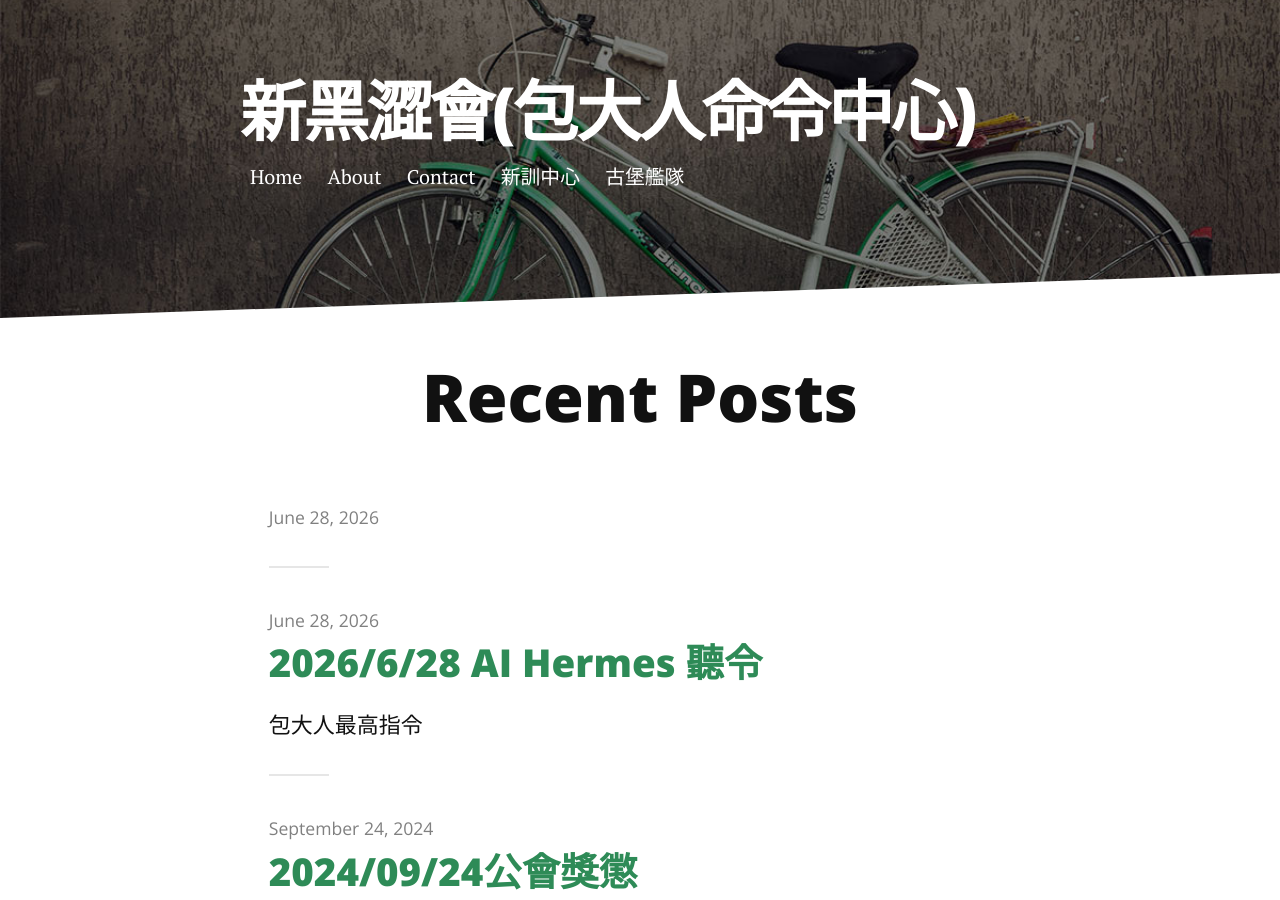
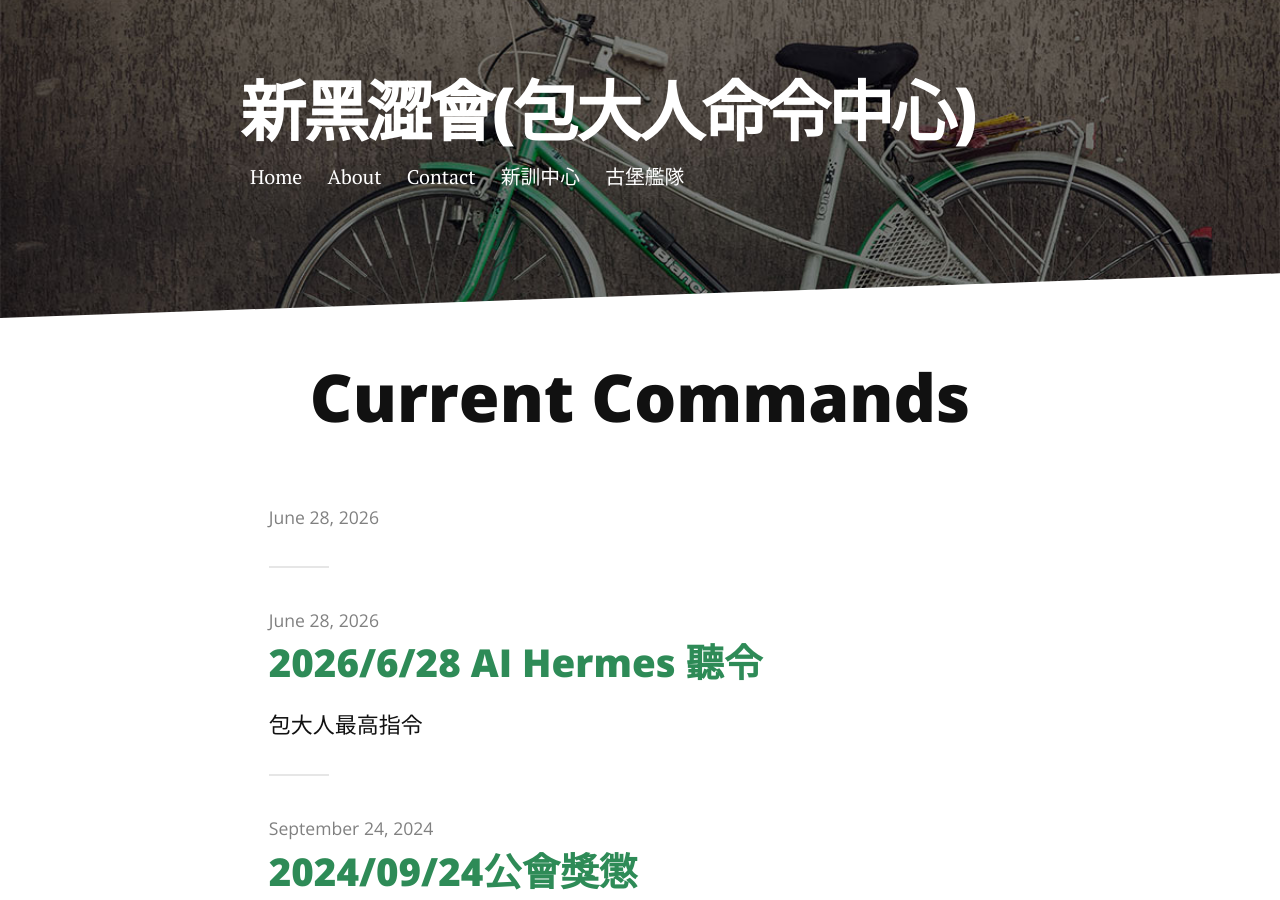
Before and after one commit to jetbomb2012/beloved, a Jekyll site: the page built from index.html, in a window 1280 px wide and 900 px high. Built offline with Jekyll 4.4.1, drawn with Linux system fonts in a browser that asks for light colours; nearby versions of some CDN libraries; the list of posts is cut into pages by our own code.

Commit message:
Update index.html

```diff
--- a/index.html
+++ b/index.html
@@ -4,7 +4,7 @@ title:  AI 控制中心
 ---
 
 <div class="home" id="home">
-	<h1 class="pageTitle">Recent Posts</h1>
+	<h1 class="pageTitle">Current Commands</h1>
 	<div class="posts noList">
 		{%- for post in paginator.posts -%}
 		<article>
```
